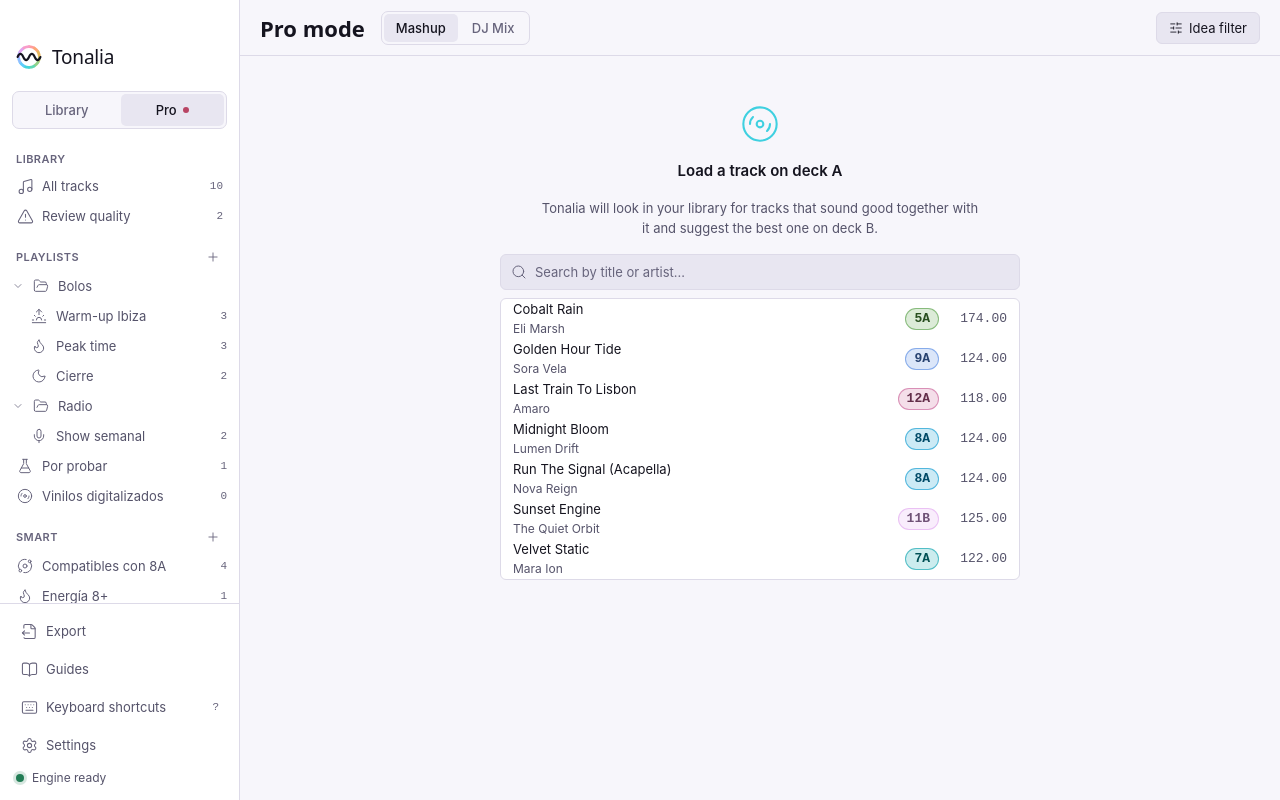
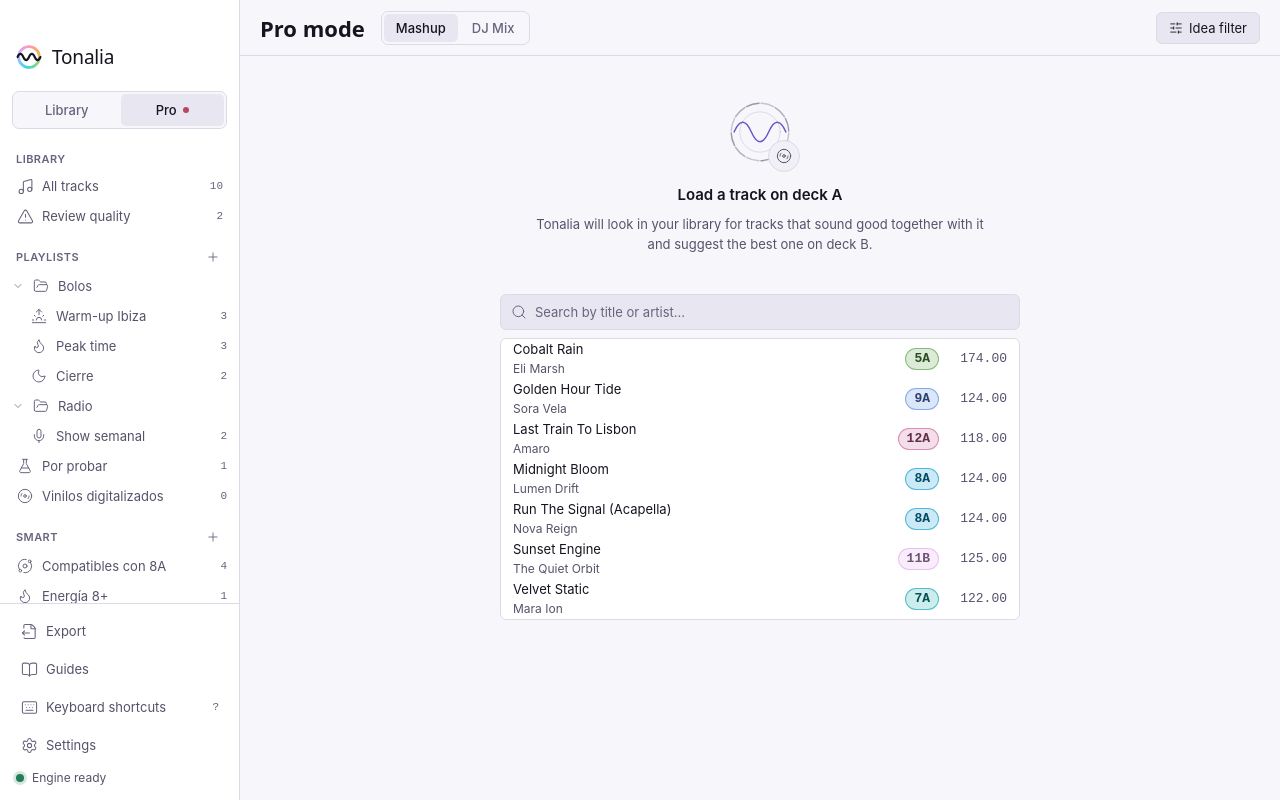
Before and after one commit to fllujan/tonalia, a React (Vite) app in the folder app/: page / in a window 1280 px wide. Both pictures are taken after a click on the radio button "Pro". Built offline with nearby package versions, Linux system fonts and the light colour scheme.

Commit message:
feat(app): empty states with the wheel-and-wave drawing [10.1]
EmptyState (DESIGN 6.15) for the library search, empty and smart
playlists, Review quality, favorites (none yet / no match), the set
builder and Pro mode, each with what to do next and, where it helps, the
button that does it.

```diff
--- /dev/null
+++ b/app/src/components/EmptyState.tsx
@@ -0,0 +1,72 @@
+// Empty states (DESIGN 5.15 / 6.15): a simple line drawing of the harmonic wheel and a wave,
+// a title, one sentence on what to do and, when it helps, the action that fixes it.
+import type { LucideIcon } from "lucide-react";
+import type { ReactNode } from "react";
+
+/** Twelve arc segments and a sine wave, in thin lines of the current colour. */
+export function WheelWave({ size = 96 }: { size?: number }) {
+  const r = 40;
+  const gap = 4; // degrees between segments
+  const arcs = Array.from({ length: 12 }, (_, i) => {
+    const a0 = ((i * 30 + gap / 2 - 90) * Math.PI) / 180;
+    const a1 = (((i + 1) * 30 - gap / 2 - 90) * Math.PI) / 180;
+    const p = (a: number) =>
+      `${(50 + r * Math.cos(a)).toFixed(2)} ${(50 + r * Math.sin(a)).toFixed(2)}`;
+    return `M ${p(a0)} A ${r} ${r} 0 0 1 ${p(a1)}`;
+  });
+  return (
+    <svg
+      aria-hidden
+      width={size}
+      height={size}
+      viewBox="0 0 100 100"
+      fill="none"
+      stroke="currentColor"
+      strokeLinecap="round"
+    >
+      {arcs.map((d, i) => (
+        <path key={i} d={d} strokeWidth={2} opacity={0.35 + (i % 3) * 0.15} />
+      ))}
+      <circle cx={50} cy={50} r={28} strokeWidth={1} opacity={0.25} />
+      <path
+        d="M 14 50 C 22 32, 30 32, 38 50 S 54 68, 62 50 S 78 32, 86 50"
+        strokeWidth={2}
+        className="text-primary-ink"
+        stroke="currentColor"
+      />
+    </svg>
+  );
+}
+
+export function EmptyState({
+  title,
+  text,
+  icon: Icon,
+  action,
+  compact = false,
+}: {
+  title: string;
+  text?: ReactNode;
+  /** A small badge on the drawing that says which empty state this is. */
+  icon?: LucideIcon;
+  action?: ReactNode;
+  compact?: boolean;
+}) {
+  return (
+    <div
+      className={`flex flex-col items-center gap-2 px-6 text-center ${compact ? "py-10" : "py-16"}`}
+    >
+      <div className="relative mb-2 text-text-3">
+        <WheelWave size={compact ? 72 : 96} />
+        {Icon && (
+          <span className="absolute -bottom-1 -right-1 grid size-8 place-items-center rounded-pill border border-border bg-surface-2 text-text-2">
+            <Icon aria-hidden size={16} strokeWidth={1.5} />
+          </span>
+        )}
+      </div>
+      <h2 className="text-section text-text">{title}</h2>
+      {text && <p className="max-w-md text-body text-text-2">{text}</p>}
+      {action && <div className="mt-2 flex flex-wrap justify-center gap-2">{action}</div>}
+    </div>
+  );
+}
--- a/app/src/features/decks/ProView.tsx
+++ b/app/src/features/decks/ProView.tsx
@@ -54,6 +54,7 @@
 import { useStudio } from "./useStudio";
 import { errorMessage } from "../../lib/errors";
 import { ownsKey } from "../../lib/keyboard";
+import { EmptyState } from "../../components/EmptyState";
 
 const IDEAS = 100;
 const BUTTON =
@@ -648,10 +649,13 @@
       </header>
       {filtersOpen && <IdeaFilter />}
       {trackA == null ? (
-        <div className="flex flex-1 flex-col items-center gap-4 overflow-auto px-5 py-12">
-          <Disc3 aria-hidden size={40} strokeWidth={1.25} className="text-deck-a" />
-          <h2 className="text-section">{t("pro.emptyTitle")}</h2>
-          <p className="max-w-[440px] text-center text-text-2">{t(`pro.emptyHint.${mode}`)}</p>
+        <div className="flex flex-1 flex-col items-center overflow-auto px-5 pb-12">
+          <EmptyState
+            compact
+            icon={Disc3}
+            title={t("pro.emptyTitle")}
+            text={t(`pro.emptyHint.${mode}`)}
+          />
           <TrackPicker onPick={useDecksStore.getState().loadA} />
         </div>
       ) : (
--- a/app/src/features/favorites/FavoritesView.tsx
+++ b/app/src/features/favorites/FavoritesView.tsx
@@ -21,6 +21,7 @@
 import { playFavorite } from "./play";
 import { Stars } from "./Stars";
 import { errorMessage } from "../../lib/errors";
+import { EmptyState } from "../../components/EmptyState";
 
 const BUTTON =
   "flex h-8 items-center gap-1.5 whitespace-nowrap rounded-sm border border-border bg-surface-3 px-3 text-text transition-colors duration-hover hover:border-border-strong disabled:opacity-40";
@@ -302,13 +303,35 @@
         {favorites.isPending ? (
           <p className="text-text-3">{t("detail.loading")}</p>
         ) : total === 0 ? (
-          <div className="mx-auto flex max-w-md flex-col items-center gap-2 pt-16 text-center">
-            <Star aria-hidden size={28} strokeWidth={1.5} className="text-accent" />
-            <h2 className="text-section">{t("favorites.empty")}</h2>
-            <p className="text-text-2">{t("favorites.emptyHint")}</p>
-          </div>
+          <EmptyState
+            icon={Star}
+            title={t("favorites.empty")}
+            text={t("favorites.emptyHint")}
+            action={
+              <button
+                type="button"
+                onClick={() => useViewStore.getState().show("pro")}
+                className="h-[30px] rounded-sm border border-border bg-surface-3 px-3 text-text hover:border-border-strong"
+              >
+                {t("favorites.goToPro")}
+              </button>
+            }
+          />
         ) : items.length === 0 ? (
-          <p className="pt-16 text-center text-text-2">{t("favorites.noMatch")}</p>
+          <EmptyState
+            compact
+            icon={Search}
+            title={t("favorites.noMatch")}
+            action={
+              <button
+                type="button"
+                onClick={() => setQuery("")}
+                className="h-[30px] rounded-sm border border-border bg-surface-3 px-3 text-text hover:border-border-strong"
+              >
+                {t("library.clearSearch")}
+              </button>
+            }
+          />
         ) : (
           <div className="grid grid-cols-[repeat(auto-fill,minmax(320px,1fr))] gap-4">
             {items.map((f) => (
--- a/app/src/features/library/LibraryView.tsx
+++ b/app/src/features/library/LibraryView.tsx
@@ -2,10 +2,13 @@
   FolderPlus,
   Disc3,
   ListMinus,
+  ListMusic,
   Pencil,
   Rows3,
   Rows4,
   Search,
+  SearchX,
+  ShieldCheck,
   Tags,
   WandSparkles,
   X,
@@ -36,6 +39,7 @@
 import { JobBar } from "./JobBar";
 import { useLibraryStore } from "./store";
 import { TrackTable } from "./TrackTable";
+import { EmptyState } from "../../components/EmptyState";
 
 const isMac = typeof navigator !== "undefined" && /Mac/i.test(navigator.platform);
 
@@ -329,8 +333,11 @@
       <AnalysisBar />
       <StemsBar />
       {total === 0 && (deferredSearch || filtering) ? (
-        <div className="flex flex-col items-center gap-2.5 px-5 py-16 text-text-2">
-          <div className="text-section text-text">{t("library.noResults")}</div>
+        <EmptyState
+          icon={SearchX}
+          title={t("library.noResults")}
+          text={t("library.noResultsText")}
+          action={
             <button
               type="button"
               onClick={() => {
@@ -341,19 +348,31 @@
             >
               {filtering ? t("filters.clearAll") : t("library.clearSearch")}
             </button>
-        </div>
+          }
+        />
       ) : total === 0 && playlist ? (
-        <div className="flex flex-col items-center gap-2 px-5 py-16 text-text-2">
-          <div className="text-section text-text">
-            {t(playlist.smart ? "playlists.smartNoMatches" : "playlists.emptyTitle")}
-          </div>
-          <div>{t(playlist.smart ? "playlists.smartNoMatchesText" : "playlists.emptyText")}</div>
-        </div>
+        <EmptyState
+          icon={playlist.smart ? WandSparkles : ListMusic}
+          title={t(playlist.smart ? "playlists.smartNoMatches" : "playlists.emptyTitle")}
+          text={t(playlist.smart ? "playlists.smartNoMatchesText" : "playlists.emptyText")}
+          action={
+            playlist.smart ? undefined : (
+              <button
+                type="button"
+                onClick={() => useViewStore.getState().show("library")}
+                className="h-[30px] rounded-sm border border-border bg-surface-3 px-3 text-text hover:border-border-strong"
+              >
+                {t("playlists.goToLibrary")}
+              </button>
+            )
+          }
+        />
       ) : total === 0 && scope === "review" ? (
-        <div className="flex flex-col items-center gap-2 px-5 py-16 text-text-2">
-          <div className="text-section text-text">{t("quality.emptyTitle")}</div>
-          <div>{t("quality.emptyText")}</div>
-        </div>
+        <EmptyState
+          icon={ShieldCheck}
+          title={t("quality.emptyTitle")}
+          text={t("quality.emptyText")}
+        />
       ) : (
         <TrackTable
           params={params}
--- a/app/src/features/playlist-builder/BuilderView.tsx
+++ b/app/src/features/playlist-builder/BuilderView.tsx
@@ -13,6 +13,7 @@
   ArrowRight,
   ArrowUp,
   ChevronDown,
+  Compass,
   GripVertical,
   Loader2,
   Replace,
@@ -48,6 +49,7 @@
 import { type BuilderSource, curveOf, useBuilderStore } from "./builderStore";
 import { CurveEditor } from "./CurveEditor";
 import { errorMessage } from "../../lib/errors";
+import { EmptyState } from "../../components/EmptyState";
 
 /** Height of a track row plus its transition bar, when the DOM cannot be measured. */
 const ROW_PITCH = 96;
@@ -888,10 +890,12 @@
         {result?.items.length ? (
           <SetPanel result={result} />
         ) : (
-          <div className="flex flex-1 flex-col items-center justify-center gap-2 p-8 text-center">
-            <Sparkles aria-hidden size={28} strokeWidth={1.5} className="text-primary-ink" />
-            <h2 className="text-section">{t("builder.emptyTitle")}</h2>
-            <p className="max-w-md text-text-2">{t("builder.emptyHint")}</p>
+          <div className="flex flex-1 items-center justify-center">
+            <EmptyState
+              icon={Compass}
+              title={t("builder.emptyTitle")}
+              text={t("builder.emptyHint")}
+            />
           </div>
         )}
       </div>
--- a/app/src/i18n/en.json
+++ b/app/src/i18n/en.json
@@ -100,7 +100,8 @@
     "selected_other": "{{count}} selected",
     "clearSelection": "Clear selection",
     "selectionActions": "Selection actions",
-    "tableLabel": "Tracks"
+    "tableLabel": "Tracks",
+    "noResultsText": "Try another search or remove a filter."
   },
   "import": {
     "scanning": "Looking for audio files…",
@@ -416,7 +417,8 @@
     "emptyTitle": "This playlist is empty",
     "emptyText": "Drag tracks from the library or use “Add to playlist”.",
     "smartNoMatches": "No track meets the conditions",
-    "smartNoMatchesText": "Change the conditions or analyse more tracks."
+    "smartNoMatchesText": "Change the conditions or analyse more tracks.",
+    "goToLibrary": "Go to the library"
   },
   "filters": {
     "key": "Key",
@@ -991,7 +993,8 @@
     "exportStems": "Export stems",
     "exportTitle": "Export favorite",
     "processed": "With the key and tempo applied (B at A's tempo)",
-    "atBpm": "at {{bpm}} BPM"
+    "atBpm": "at {{bpm}} BPM",
+    "goToPro": "Go to Pro mode"
   },
   "builder": {
     "title": "Set builder",
--- a/app/src/i18n/es.json
+++ b/app/src/i18n/es.json
@@ -100,7 +100,8 @@
     "selected_other": "{{count}} seleccionados",
     "clearSelection": "Quitar selección",
     "selectionActions": "Acciones de la selección",
-    "tableLabel": "Temas"
+    "tableLabel": "Temas",
+    "noResultsText": "Prueba con otra búsqueda o quita algún filtro."
   },
   "import": {
     "scanning": "Buscando archivos de audio…",
@@ -416,7 +417,8 @@
     "emptyTitle": "Esta playlist está vacía",
     "emptyText": "Arrastra temas desde la biblioteca o usa «Añadir a playlist».",
     "smartNoMatches": "Ningún tema cumple las condiciones",
-    "smartNoMatchesText": "Cambia las condiciones o analiza más temas."
+    "smartNoMatchesText": "Cambia las condiciones o analiza más temas.",
+    "goToLibrary": "Ir a la biblioteca"
   },
   "filters": {
     "key": "Tonalidad",
@@ -991,7 +993,8 @@
     "exportStems": "Exportar stems",
     "exportTitle": "Exportar favorito",
     "processed": "Con el tono y el tempo aplicados (B al tempo de A)",
-    "atBpm": "a {{bpm}} BPM"
+    "atBpm": "a {{bpm}} BPM",
+    "goToPro": "Ir al modo Pro"
   },
   "builder": {
     "title": "Constructor de sets",
```
Also changed, not shown: 1 other file (tests, documents, lock files or other folders). Lines whose indentation alone changed are shown as unchanged.
